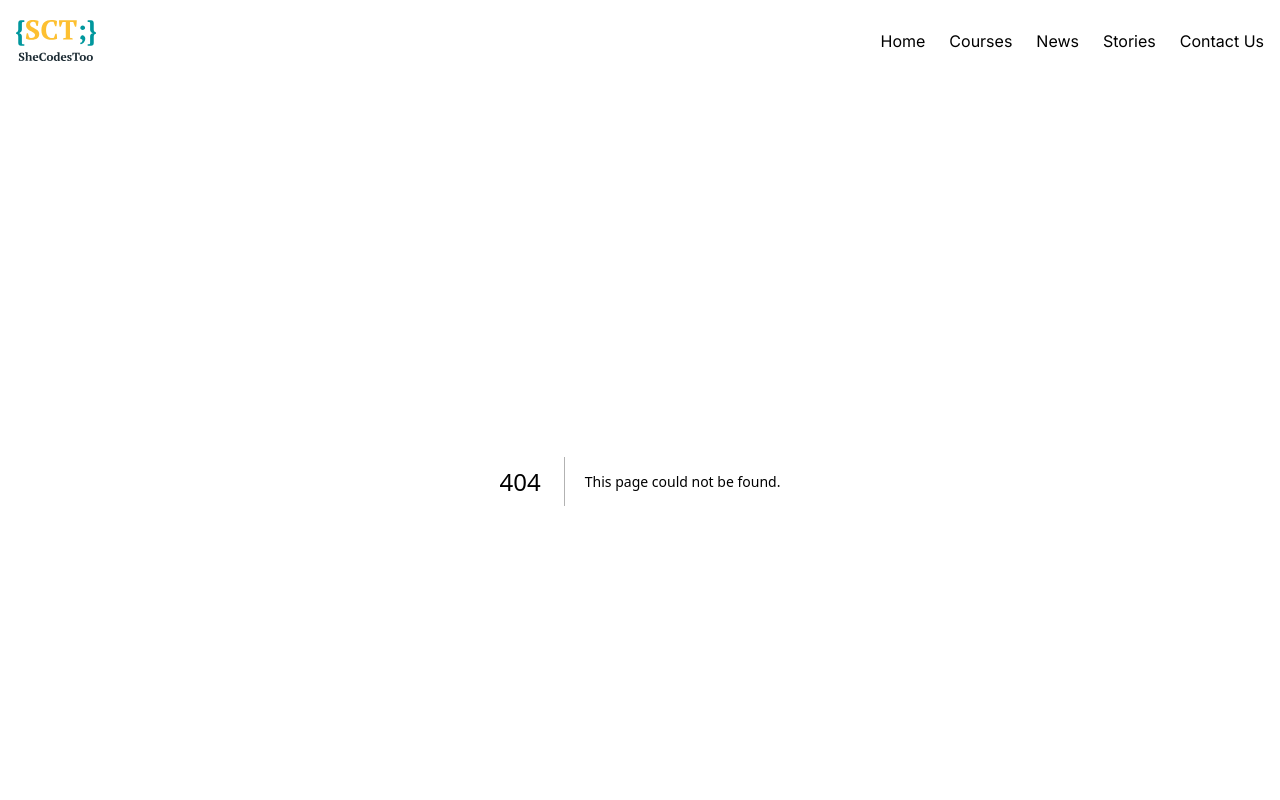
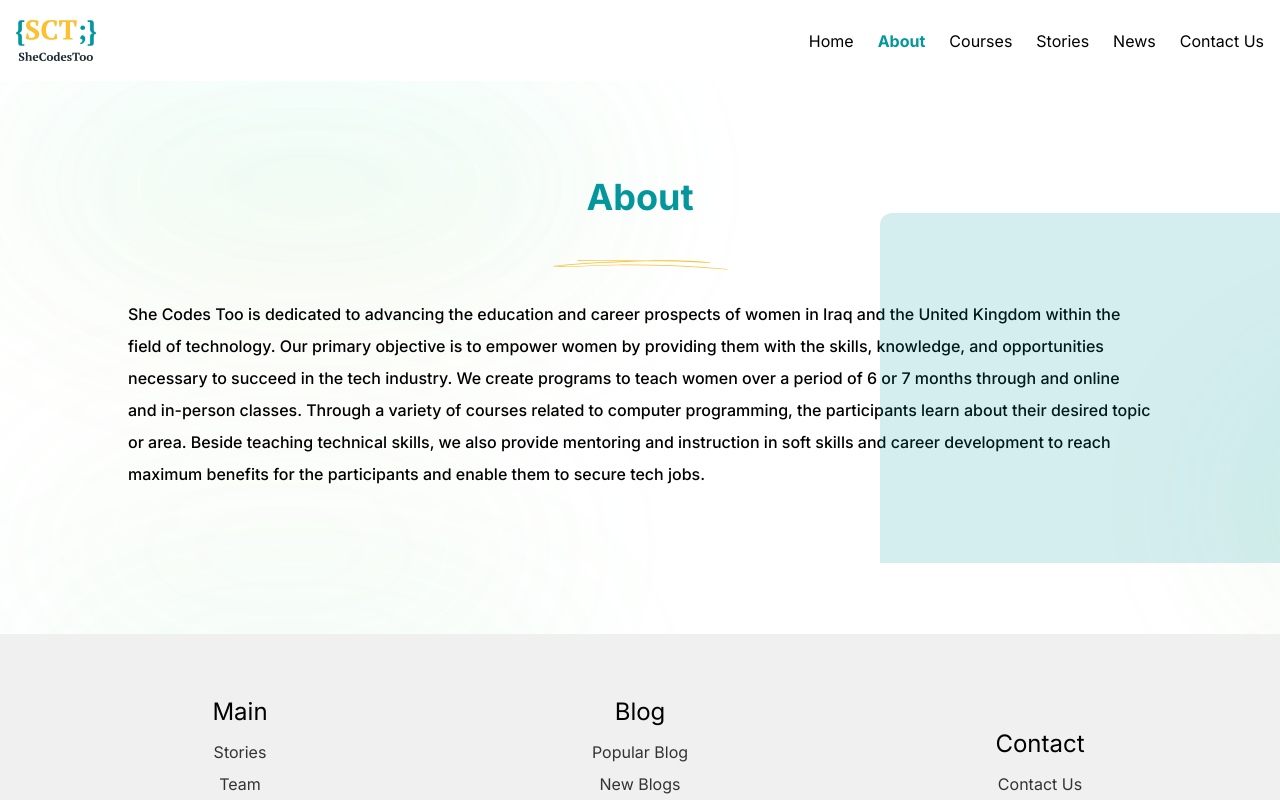
Before and after one commit to SheCodesTooDev/sct-website-frontend, a Next.js app: page /about in a window 1280 px wide. Before the commit this address had no page. Shown: the top 800 px of the page. Built offline with nearby package versions, Linux system fonts and the light colour scheme.

Commit message:
add about hero

```diff
--- /dev/null
+++ b/app/about/page.tsx
@@ -0,0 +1,12 @@
+import React from 'react';
+import AboutHero from '../components/about/AboutHero';
+
+const About = () => {
+  return (
+    <div className='sct-bg flex flex-col w-full justify-center items-center py-20 px-8 xl:px-32 text-start'>
+      <AboutHero />
+    </div>
+  );
+};
+
+export default About;
--- /dev/null
+++ b/app/components/about/AboutHero.tsx
@@ -0,0 +1,27 @@
+import YellowLine from '../common/YellowLine';
+
+const AboutHero = () => {
+  return (
+    <>
+      <div className='green-square'></div>
+      <p className='font-bold text-4xl leading-loose text-sctblue '>About </p>
+
+      <YellowLine />
+      <p className='font-medium text-start text-base md:text-md mb-16  leading-loose text-black'>
+        She Codes Too is dedicated to advancing the education and career
+        prospects of women in Iraq and the United Kingdom within the field of
+        technology. Our primary objective is to empower women by providing them
+        with the skills, knowledge, and opportunities necessary to succeed in
+        the tech industry. We create programs to teach women over a period of 6
+        or 7 months through and online and in-person classes. Through a variety
+        of courses related to computer programming, the participants learn about
+        their desired topic or area. Beside teaching technical skills, we also
+        provide mentoring and instruction in soft skills and career development
+        to reach maximum benefits for the participants and enable them to secure
+        tech jobs.
+      </p>
+    </>
+  );
+};
+
+export default AboutHero;
--- a/app/data/navLinks.js
+++ b/app/data/navLinks.js
@@ -1,7 +1,8 @@
 export const navLinks = [
   { href: '/', text: 'Home' },
+  { href: '/about', text: 'About' },
   { href: '/courses', text: 'Courses' },
+  { href: '/success-stories', text: 'Stories' },
   { href: '/news', text: 'News' },
-  { href: '/success-stories', text: 'Stories' },
   { href: '/contact', text: 'Contact Us' },
 ];
--- a/app/globals.css
+++ b/app/globals.css
@@ -31,3 +31,19 @@ body {
 .sct-bg {
   background-image: url('../app/assets/illustrations/sct-bg.svg');
 }
+
+.green-square {
+  display: none;
+}
+
+@media (min-width: 1024px) {
+  .green-square {
+    display: block;
+    background-image: url('../app/assets/illustrations/green-square.svg');
+    width: 400px;
+    height: 350px;
+    transform: translateY(30px);
+    position: absolute;
+    right: 0;
+  }
+}
```
Also changed, not shown: app/assets/illustrations/green-square.svg (added).
